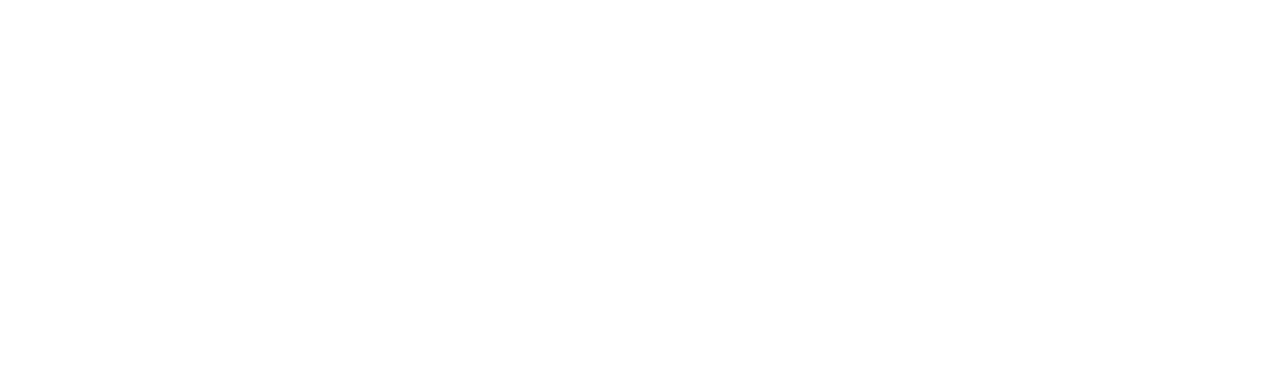
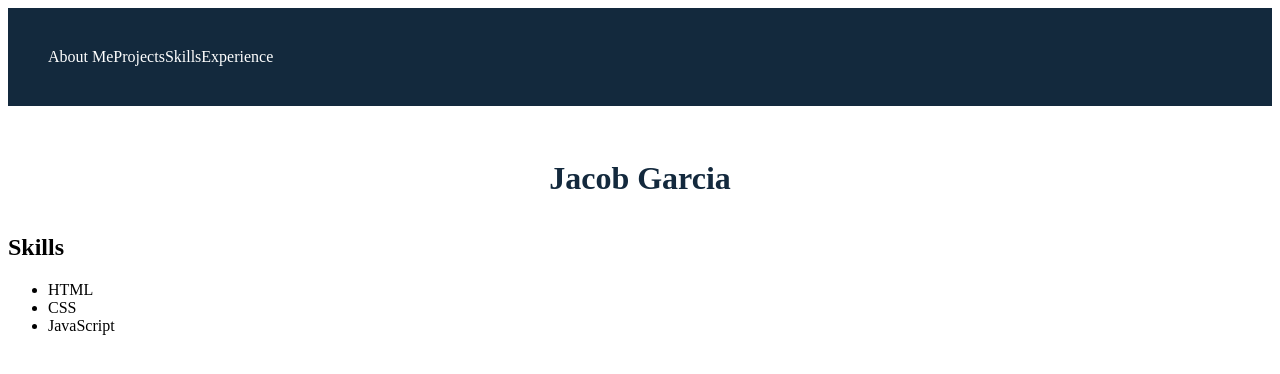
Before and after one commit to DevJake99/camp-portfolio, a plain HTML site: page index.html in a window 1280 px wide. Drawn offline with Linux system fonts and the light colour scheme.

Commit message:
adds initial layout + styling

```diff
--- a/Assets/style.css
+++ b/Assets/style.css
@@ -0,0 +1,31 @@
+
+header {
+    padding: 40px;
+    align-items: center;
+    background: #13293d;
+    color: #fff;
+
+  }
+  nav {
+    display: flex;
+  }
+
+  h1 {
+    padding: 15px;
+    text-align: center;
+    color: #13293d;
+  }
+
+.banner {
+    border-style: solid;
+    border-width: 1px;
+    padding: 10px;
+    float: left;
+    width: 125%;
+  }
+.about {
+    text-align: left;
+}
+  /*.banner header {
+    padding: 10px;
+  }*/
--- a/index.html
+++ b/index.html
@@ -1,11 +1,38 @@
 <!DOCTYPE html>
 <html lang="en">
 <head>
+    <title>Jacob Garcia | Web Dev Portfolio.</title>
     <meta charset="UTF-8">
     <meta name="viewport" content="width=device-width, initial-scale=1.0">
-    <title>Document</title>
+    <link rel="stylesheet" type="text/css" href="./Assets/style.css"/>
 </head>
 <body>
+    <header>
+
+        <nav>
+            <a>About Me</a>
+            <a>Projects</a>
+            <a>Skills</a>
+            <a>Experience</a>
+        </nav>
+
+    </header> <br>
+    <h1>Jacob Garcia</h1>
+    <main>
+        <section>
+            <h2>
+                Skills
+            </h2>
+            <p>
+                <ul>
+                    <li>HTML</li>
+                    <li>CSS</li>
+                    <li>JavaScript</li>
+                </ul>
+            </p>
+        </section>
+    </main>
+
 
 </body>
 </html>
```
